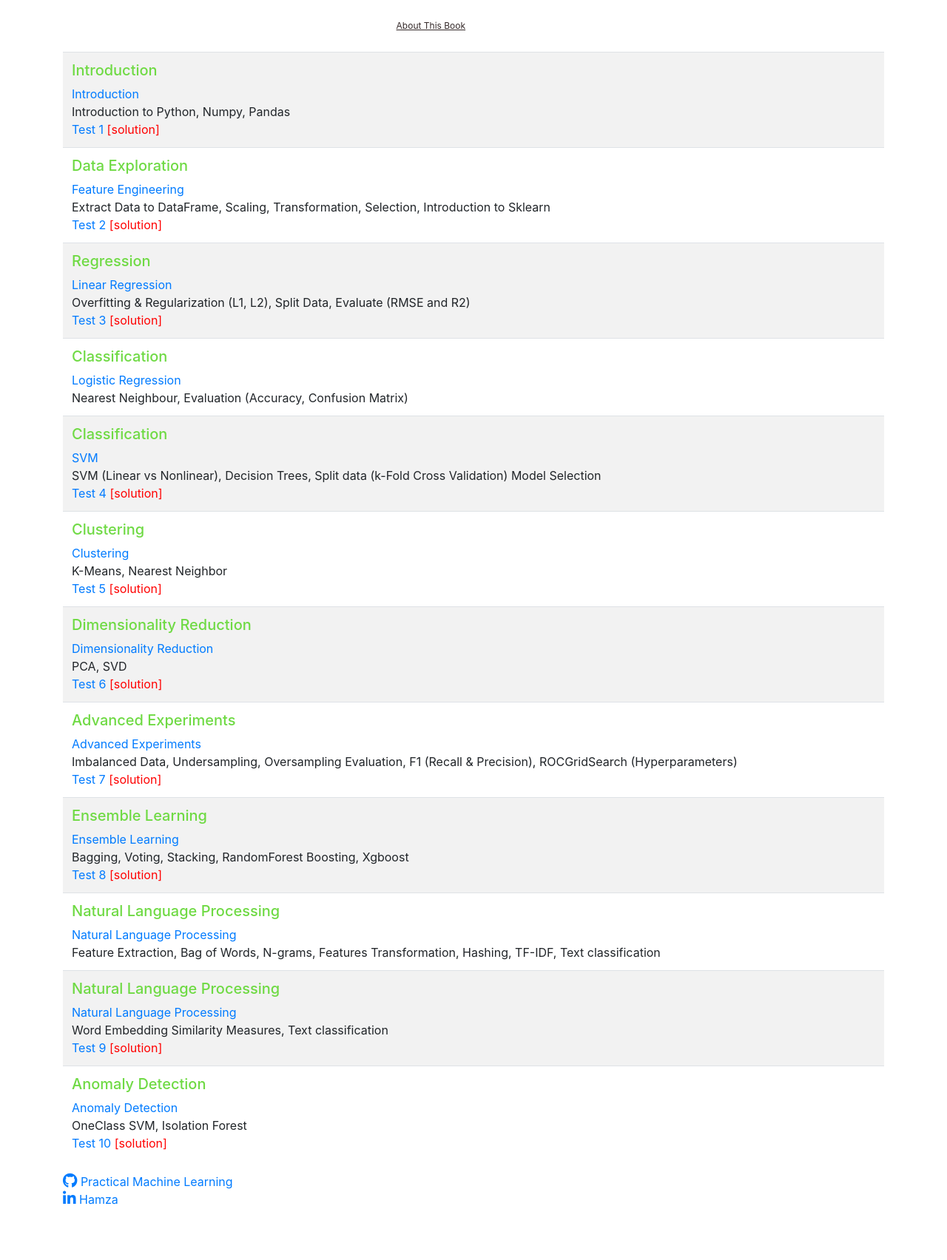
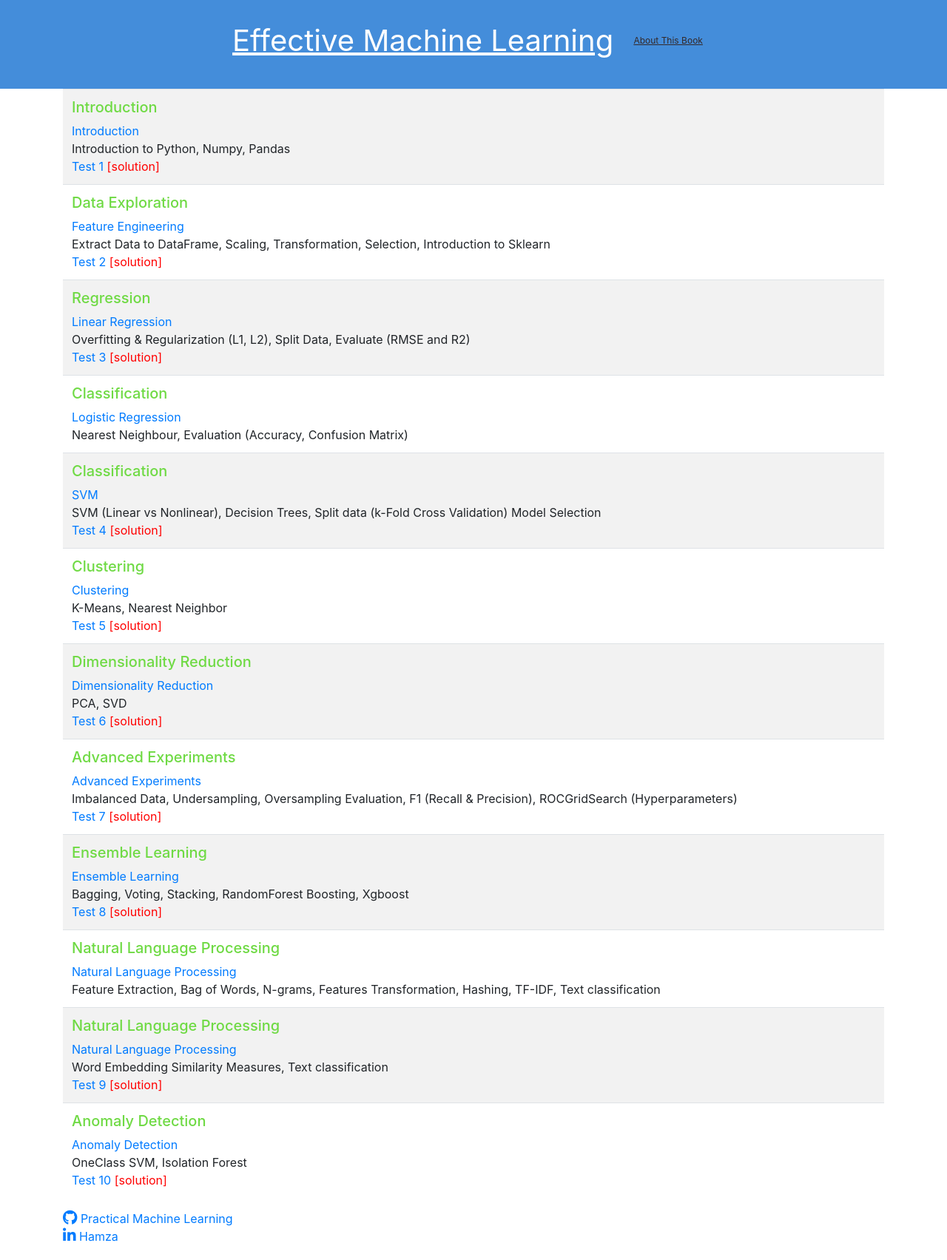
Before and after one commit to alizeeshan-07/alizeeshan-07.github.io, a Jekyll site: the page built from index.html, in a window 1280 px wide. Shown: the whole page at 74% size. Built offline with Jekyll 4.4.1, drawn with Linux system fonts in a browser that asks for light colours; nearby versions of some CDN libraries; before the commit the page ends 1654 px from its top, so only the background shows below that.

Commit message:
Update default.html

```diff
--- a/_layouts/default.html
+++ b/_layouts/default.html
@@ -6,67 +6,19 @@
 	<title>Effective Machine Learning</title>
 	<meta name="viewport" content="width-device-width">
 	<style>
-html, body, #hero, #overlay {
-  height: 100%;
-  width: 100%;
-  min-height: 100%;
-  min-width: 100%;
-  margin: 0;
-  padding: 0;
-}
+		.header {
+			background-color: #448dda;
+			padding: 20px;
+			padding-bottom: 30px;
+			text-align: center;
+			font-size: 40px;
+		}
+		.footer-padding {
+			display: flex;
+			flex-wrap: wrap;
+			align-content: center;
+		}
 
-#hero { background: url(https://s3.amazonaws.com/uploads.hipchat.com/21309/369069/P3rXUVfLuQGvv7N/bw.jpg) no-repeat center center fixed;
-  -webkit-background-size: cover;
-  -moz-background-size: cover;
-  -o-background-size: cover;
-  background-size: cover;
-    }
-
-
-#overlay {
-  -o-animation: colorcycle 20s infinite;
-  -moz-animation: colorcycle20s infinite;
-  -webkit-animation: colorcycle 20s infinite;
-  animation: colorcycle 20s infinite;
-  -ms-filter: "progid:DXImageTransform.Microsoft.Alpha(Opacity=50)";
-  filter: alpha(opacity=50);
-  -moz-opacity: 0.5;
-  -khtml-opacity: 0.5;
-  opacity: 0.5;
-}
-
-
-@-o-keyframes colorcycle {
-  0%   {background: #a24de3;}
-  25%  {background: #00aeff;}
-  50%  {background: #f45a4a;}
-  75%  {background: #4fd1cd;}
-  100% {background: #a24de3;}
-}
-
-@-moz-keyframes colorcycle {
-  0%   {background: #a24de3;}
-  25%  {background: #00aeff;}
-  50%  {background: #f45a4a;}
-  75%  {background: #4fd1cd;}
-  100% {background: #a24de3;}
-}
-
-@-webkit-keyframes colorcycle {
-  0%   {background: #a24de3;}
-  25%  {background: #00aeff;}
-  50%  {background: #f45a4a;}
-  75%  {background: #4fd1cd;}
-  100% {background: #a24de3;}
-}
-
-@keyframes colorcycle {
-  0%   {background: #a24de3;}
-  25%  {background: #00aeff;}
-  50%  {background: #f45a4a;}
-  75%  {background: #4fd1cd;}
-  100% {background: #a24de3;}
-}
 	</style>
 </head>
 <body>
```
